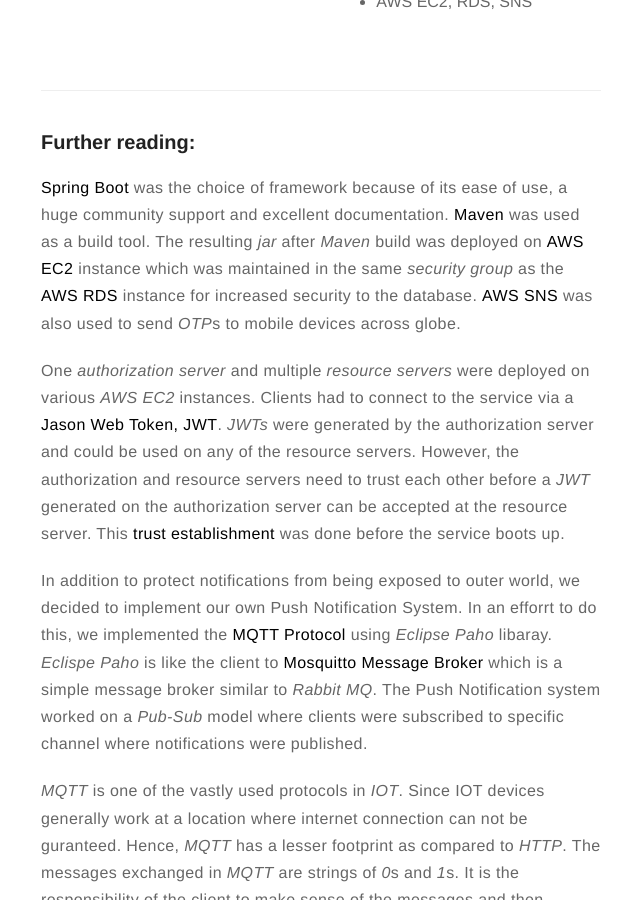
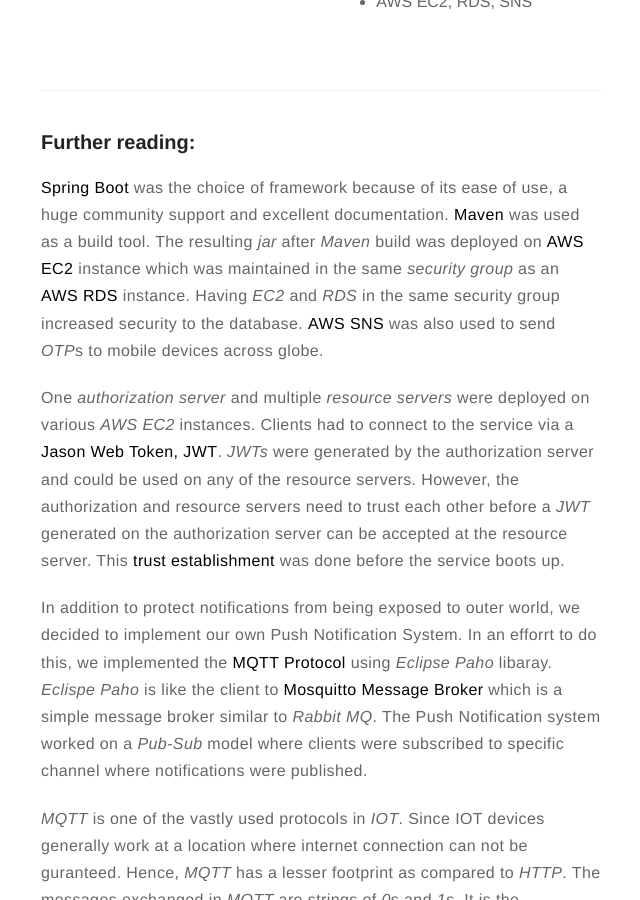
Before and after one commit to jalispran/jalispran, a Jekyll site: the page built from _posts/2017-11-03-Project-mu.markdown, in a window 1280 px wide and 900 px high, scrolled down 786 px. Shown: the whole window, without its empty margins (319-959 px from the left). Built offline with Jekyll 4.4.1, drawn with Linux system fonts in a browser that asks for light colours.

Commit message:
Update 2017-11-03-Project-mu.markdown

```diff
--- a/_posts/2017-11-03-Project-mu.markdown
+++ b/_posts/2017-11-03-Project-mu.markdown
@@ -53,7 +53,7 @@ This was one of the most ambitious project that I had worked on. It included vas
 ---
 
 ### Further reading:
-**Spring Boot** was the choice of framework because of its ease of use, a huge community support and excellent documentation. **Maven** was used as a build tool. The resulting *jar* after *Maven* build was deployed on **AWS EC2** instance which was maintained in the same *security group* as the **AWS RDS** instance for increased security to the database. **AWS SNS** was also used to send *OTP*s to mobile devices across globe.
+**Spring Boot** was the choice of framework because of its ease of use, a huge community support and excellent documentation. **Maven** was used as a build tool. The resulting *jar* after *Maven* build was deployed on **AWS EC2** instance which was maintained in the same *security group* as an **AWS RDS** instance. Having *EC2* and *RDS* in the same security group increased security to the database. **AWS SNS** was also used to send *OTP*s to mobile devices across globe.
 
 One *authorization server* and multiple *resource servers* were deployed on various *AWS EC2* instances. Clients had to connect to the service via a **Jason Web Token, JWT**. *JWTs* were generated by the authorization server and could be used on any of the resource servers. However, the authorization and resource servers need to trust each other before a *JWT* generated on the authorization server can be accepted at the resource server. This **trust establishment** was done before the service boots up.
 
```
